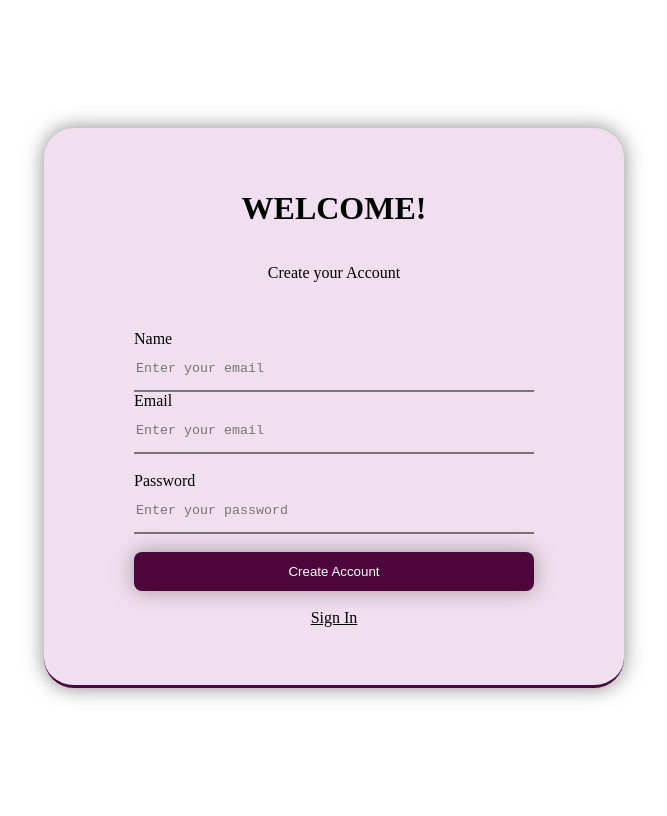
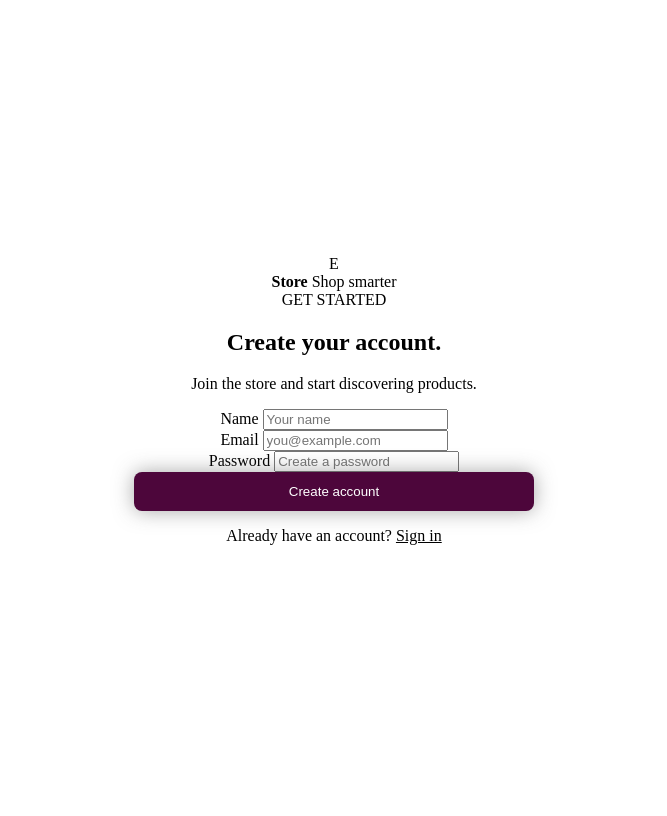
Before and after one commit to timo1456/E-C, a Flask app: page /register in a window 1280 px wide. Shown: the whole page, without its empty margins (306-973 px from the left). Run offline with Flask 3, Linux system fonts and the light colour scheme.

Commit message:
Redesign register page to match store UI

```diff
--- a/templates/register.html
+++ b/templates/register.html
@@ -3,25 +3,54 @@
 <head>
     <meta charset="UTF-8">
     <meta name="viewport" content="width=device-width, initial-scale=1.0">
-    <title>LOGIN PAGE</title>
+    <title>Store | Create Account</title>
     <link rel="stylesheet" href="{{ url_for('static', filename='log.css') }}">
 </head>
 <body>
-    <div class="container">
-    <H1>WELCOME!</H1>
-    <p style="text-align: left;">Create your Account</p>
-    <p>{{ user_exist }}</p>
-    <form method="POST">
-        <label>Name</label>
-        <input class="input" type="text" name="input-name" placeholder="Enter your email" required>
-        <label>Email</label>
-        <input class="input" type="email" name="input-email" placeholder="Enter your email" required><br>
-        <label>Password</label>
-        <input class="input" type="password" name="input-pass" placeholder="Enter your password" required><br>
-        <button>Create Account</button>
-    </form><br>
-    <a href="/login">Sign In</a><br>
-    </div>
+    <main class="auth-page">
+        <section class="auth-card">
+            <div class="brand">
+                <span class="brand-mark">E</span>
+                <div>
+                    <strong>Store</strong>
+                    <span>Shop smarter</span>
+                </div>
+            </div>
 
+            <div class="auth-heading">
+                <span class="eyebrow">GET STARTED</span>
+                <h1>Create your account.</h1>
+                <p>Join the store and start discovering products.</p>
+            </div>
+
+            {% if user_exist %}
+                <div class="alert">{{ user_exist }}</div>
+            {% endif %}
+
+            <form method="POST" class="auth-form">
+                <div class="field">
+                    <label for="name">Name</label>
+                    <input id="name" type="text" name="input-name" placeholder="Your name" autocomplete="name" required>
+                </div>
+
+                <div class="field">
+                    <label for="email">Email</label>
+                    <input id="email" type="email" name="input-email" placeholder="you@example.com" autocomplete="email" required>
+                </div>
+
+                <div class="field">
+                    <label for="password">Password</label>
+                    <input id="password" type="password" name="input-pass" placeholder="Create a password" autocomplete="new-password" required>
+                </div>
+
+                <button type="submit" class="primary-button">Create account</button>
+            </form>
+
+            <p class="auth-switch">
+                Already have an account?
+                <a href="{{ url_for('login') }}">Sign in</a>
+            </p>
+        </section>
+    </main>
 </body>
 </html>
```
